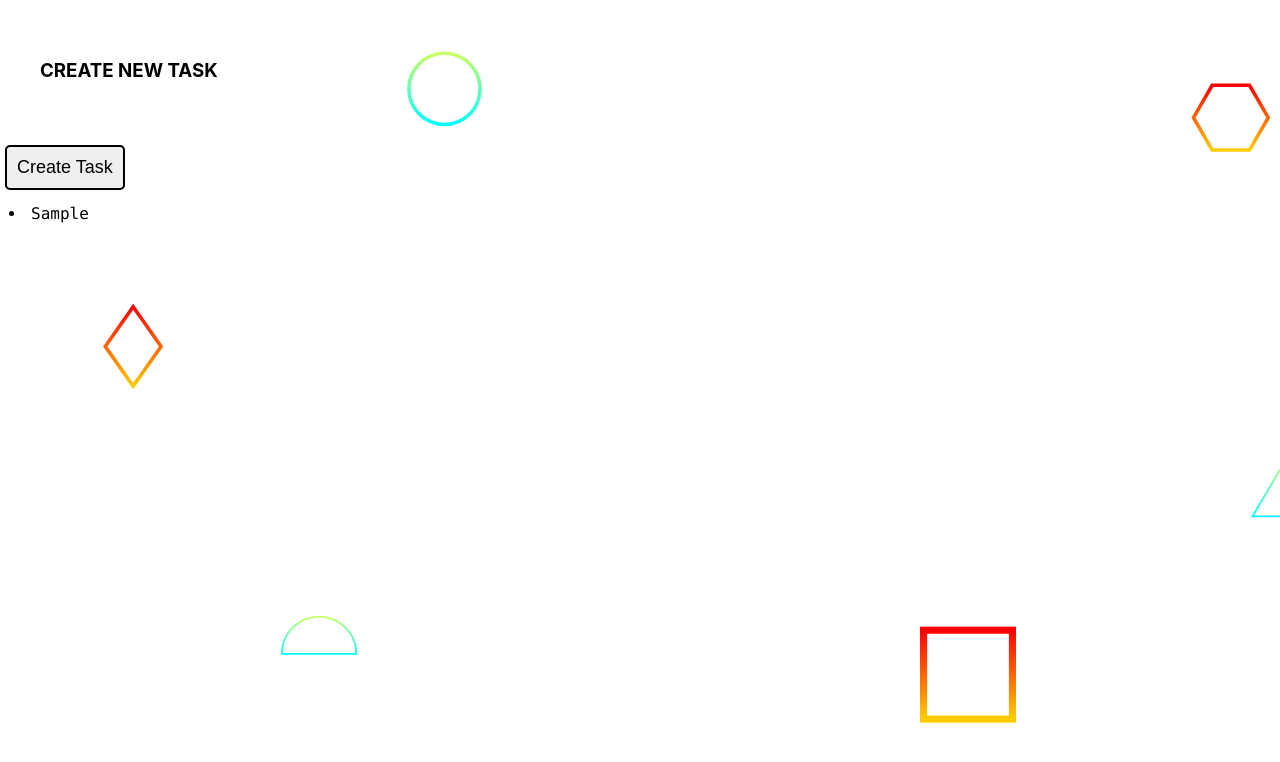
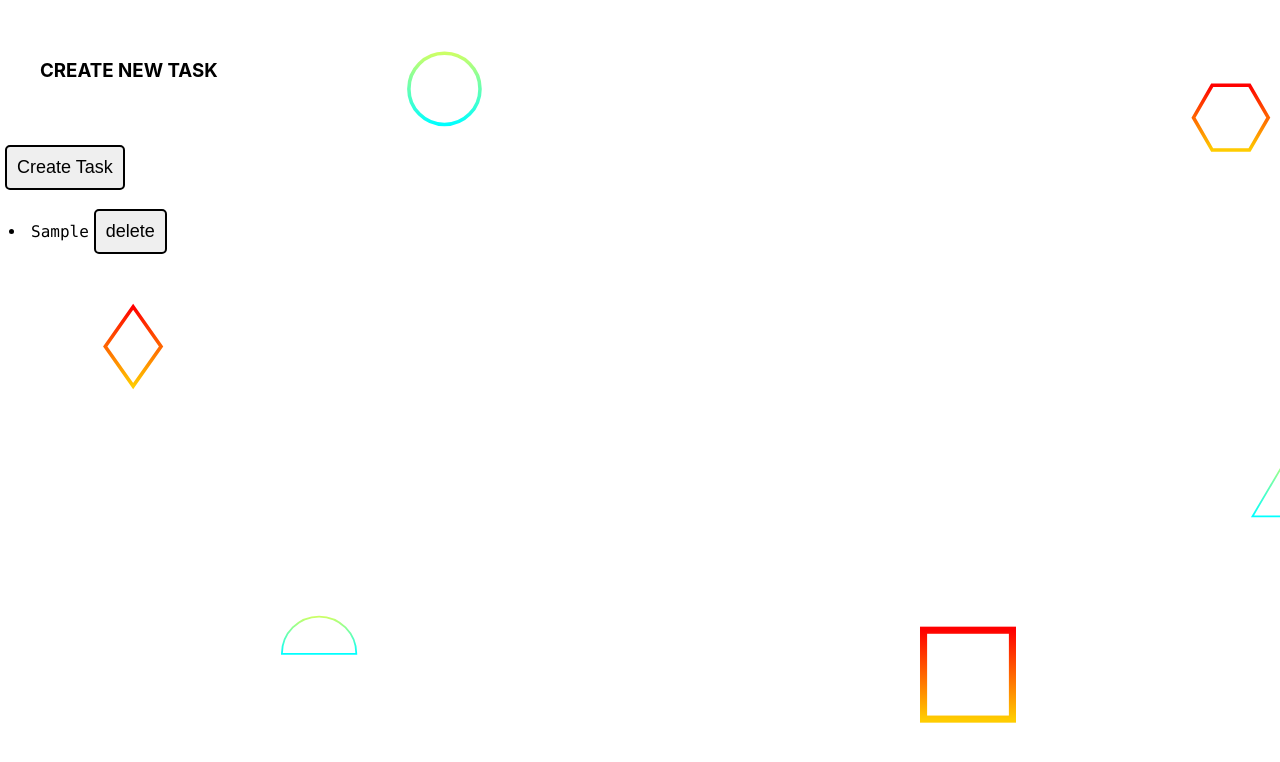
Before and after one commit to amanjat-dwt/todo-project, a React (Create React App) app: page /newTask in a window 1280 px wide. Both pictures are taken after typing "Sample" into the empty fields and a click on the button "ADD TASK". Shown: the top 762 px of the page. Built offline with nearby package versions, Linux system fonts and the light colour scheme.

Commit message:
added delete button

```diff
--- a/src/App.js
+++ b/src/App.js
@@ -1,16 +1,15 @@
-import React, { useState } from "react";
+import React from "react";
 import "./App.css";
 import Home from "./components/Home";
 import { Provider } from "react-redux";
 import store from "./redux/store/index";
+
 function App() {
-
   return (
     <Provider store={store}>
       <section>
         <Home />
       </section>
-
     </Provider>
   );
 }
--- a/src/components/Tasks.js
+++ b/src/components/Tasks.js
@@ -4,9 +4,26 @@ import { connect } from "react-redux";
 const Tasks = (props) => {
   const taskArray = props.state.title;
 
-  const taskItems = taskArray.map((task) => <li>{task}</li>);
+  const taskDeleteHandler = (task) => {
+    console.log(`button ${task.id} clicked`);
+  };
 
-  return <div>{taskItems}</div>;
+  const taskItems = taskArray.map((task, i) => (
+    <li key={i}>
+      {task}
+      <button className="small" onClick={taskDeleteHandler}>
+        delete
+      </button>
+    </li>
+  ));
+
+  console.log(taskItems);
+
+  return (
+    <div>
+      <div>{taskItems}</div>
+    </div>
+  );
 };
 
 const mapStateToProps = (state) => {
--- a/src/redux/action/index.js
+++ b/src/redux/action/index.js
@@ -5,9 +5,10 @@ const addTask = (props) => {
   };
 };
 
-const deleteTask = () => {
+const deleteTask = (id) => {
   return {
     type: "DELETE_TASK",
+    payload: id,
   };
 };
 
--- a/src/redux/reducer/index.js
+++ b/src/redux/reducer/index.js
@@ -11,6 +11,7 @@ const reducer = (state = initialState, action) => {
 
     case "DELETE_TASK":
       return {
+        // return posts.filter((post) => post._id !== action.payload);
         title: "",
       };
 
```
